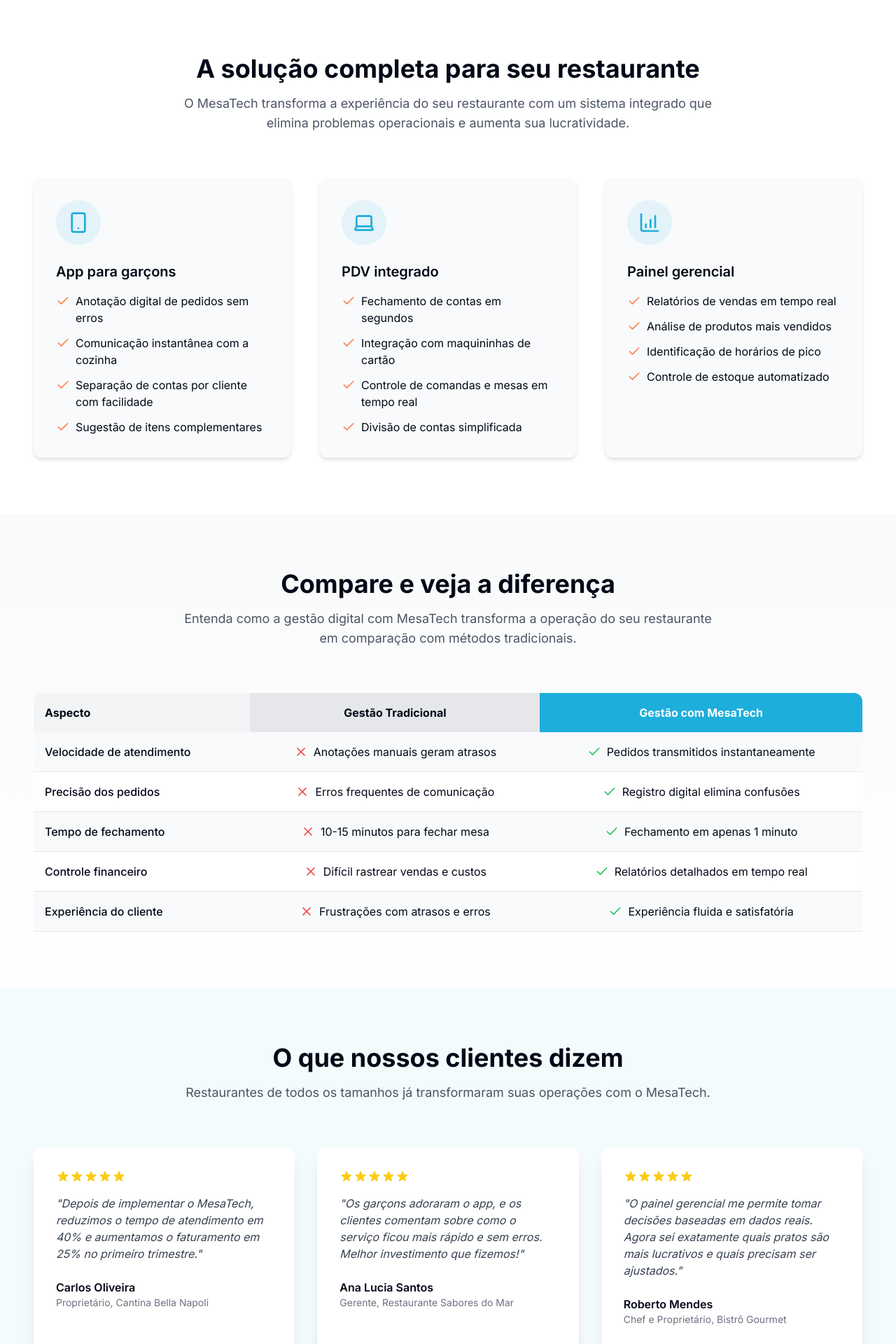
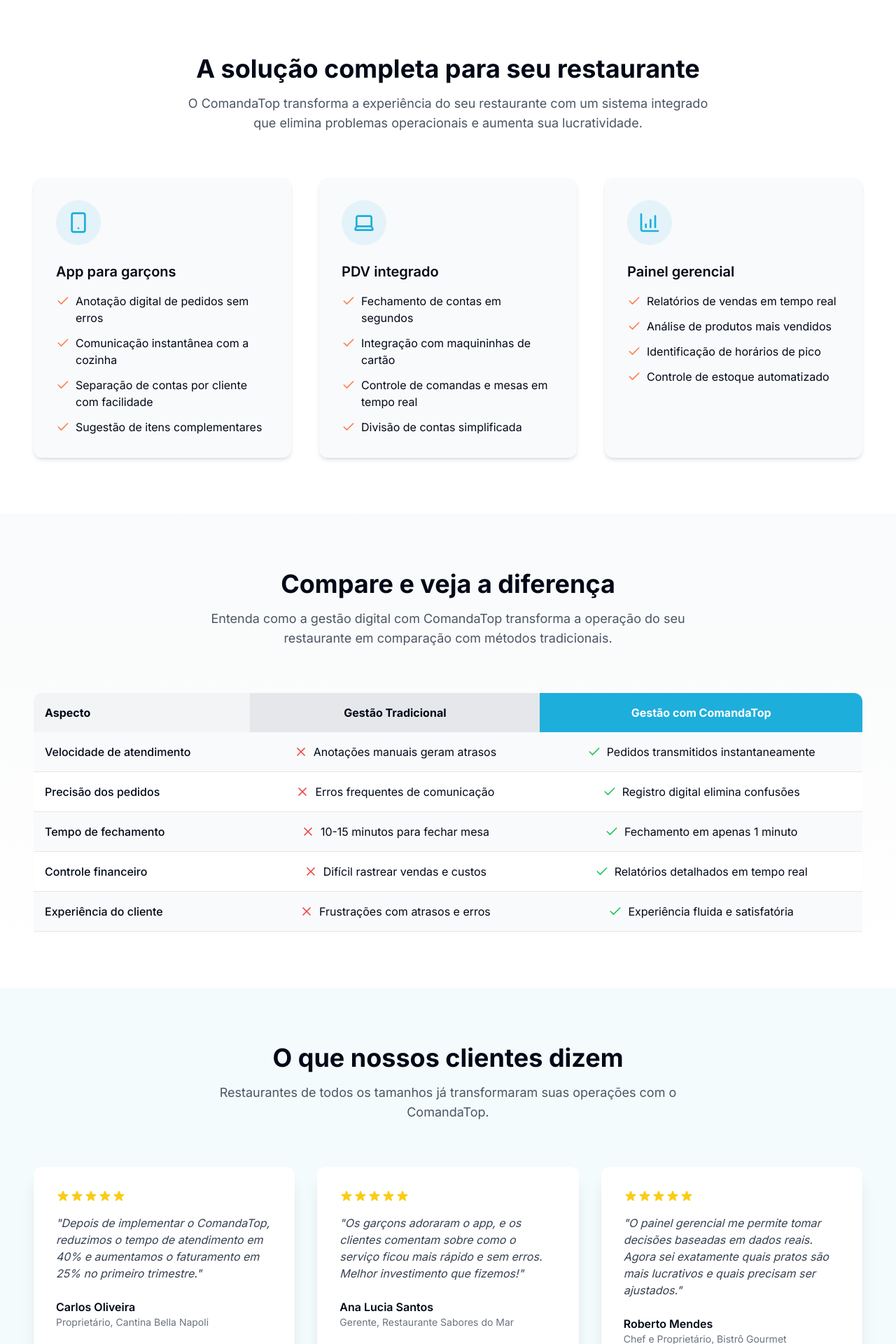
Before and after one commit to uaipage/comanda-top-landing, a React (Vite) app: page / in a window 1280 px wide. Shown: the part 1660-3580 px from the top of the page at 70% size. Built offline with nearby package versions, Linux system fonts and the light colour scheme.

Commit message:
Refactor: No changes

```diff
--- a/src/components/ComparisonSection.tsx
+++ b/src/components/ComparisonSection.tsx
@@ -37,7 +37,7 @@ const ComparisonSection = () => {
         <div className="text-center mb-16">
           <h2 className="text-3xl md:text-4xl font-bold mb-4">Compare e veja a diferença</h2>
           <p className="text-lg text-gray-600 max-w-3xl mx-auto">
-            Entenda como a gestão digital com MesaTech transforma a operação do seu restaurante em comparação com métodos tradicionais.
+            Entenda como a gestão digital com ComandaTop transforma a operação do seu restaurante em comparação com métodos tradicionais.
           </p>
         </div>
 
@@ -47,7 +47,7 @@ const ComparisonSection = () => {
               <tr>
                 <th className="text-left p-4 bg-gray-100 rounded-tl-lg">Aspecto</th>
                 <th className="p-4 bg-gray-200 text-center">Gestão Tradicional</th>
-                <th className="p-4 bg-mesatech-blue text-white text-center rounded-tr-lg">Gestão com MesaTech</th>
+                <th className="p-4 bg-mesatech-blue text-white text-center rounded-tr-lg">Gestão com ComandaTop</th>
               </tr>
             </thead>
             <tbody>
--- a/src/components/CtaSection.tsx
+++ b/src/components/CtaSection.tsx
@@ -11,7 +11,7 @@ const CtaSection = () => {
           <div>
             <h2 className="text-3xl md:text-4xl font-bold mb-6">Transforme seu restaurante com tecnologia e aumente a satisfação dos seus clientes!</h2>
             <p className="text-xl opacity-90 mb-8">
-              Junte-se aos milhares de restaurantes que já economizam tempo, reduzem erros e aumentam os lucros com o MesaTech.
+              Junte-se aos milhares de restaurantes que já economizam tempo, reduzem erros e aumentam os lucros com o ComandaTop.
             </p>
             <ul className="space-y-4 mb-8">
               {[
--- a/src/components/SolutionSection.tsx
+++ b/src/components/SolutionSection.tsx
@@ -42,7 +42,7 @@ const SolutionSection = () => {
         <div className="text-center mb-16">
           <h2 className="text-3xl md:text-4xl font-bold mb-4">A solução completa para seu restaurante</h2>
           <p className="text-lg text-gray-600 max-w-3xl mx-auto">
-            O MesaTech transforma a experiência do seu restaurante com um sistema integrado que elimina problemas operacionais e aumenta sua lucratividade.
+            O ComandaTop transforma a experiência do seu restaurante com um sistema integrado que elimina problemas operacionais e aumenta sua lucratividade.
           </p>
         </div>
 
--- a/src/components/TestimonialsSection.tsx
+++ b/src/components/TestimonialsSection.tsx
@@ -5,7 +5,7 @@ import { Card, CardContent } from '@/components/ui/card';
 const TestimonialsSection = () => {
   const testimonials = [
     {
-      quote: "Depois de implementar o MesaTech, reduzimos o tempo de atendimento em 40% e aumentamos o faturamento em 25% no primeiro trimestre.",
+      quote: "Depois de implementar o ComandaTop, reduzimos o tempo de atendimento em 40% e aumentamos o faturamento em 25% no primeiro trimestre.",
       author: "Carlos Oliveira",
       role: "Proprietário, Cantina Bella Napoli",
       rating: 5
@@ -30,7 +30,7 @@ const TestimonialsSection = () => {
         <div className="text-center mb-16">
           <h2 className="text-3xl md:text-4xl font-bold mb-4">O que nossos clientes dizem</h2>
           <p className="text-lg text-gray-600 max-w-3xl mx-auto">
-            Restaurantes de todos os tamanhos já transformaram suas operações com o MesaTech.
+            Restaurantes de todos os tamanhos já transformaram suas operações com o ComandaTop.
           </p>
         </div>
 
```
